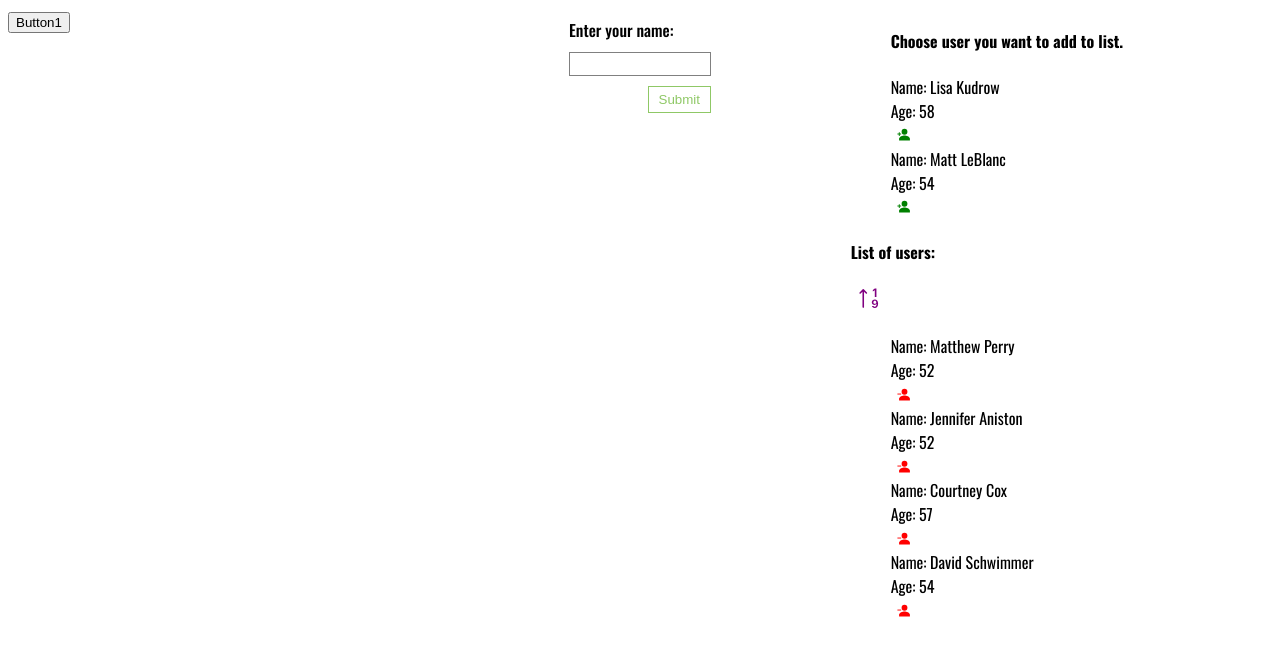
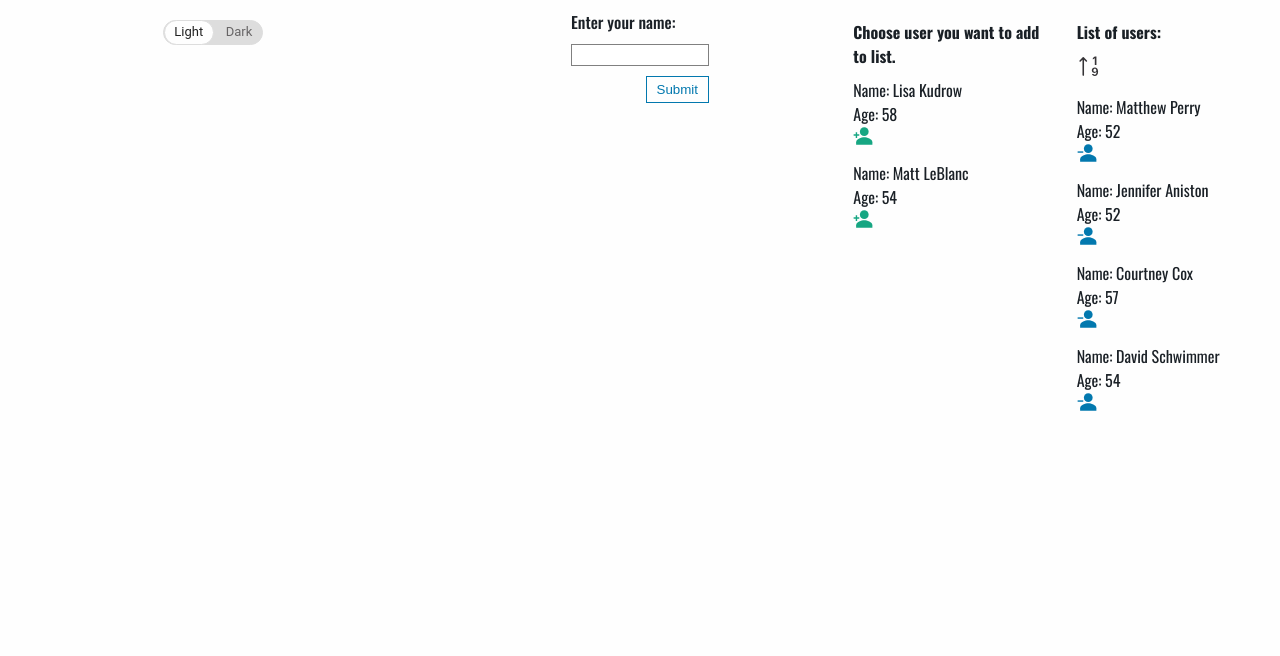
Before and after one commit to JagodaBodnar/Buttons, a React (Create React App) app: page / in a window 1280 px wide. Shown: the top 656 px of the page. Built offline with nearby package versions, Linux system fonts and the light colour scheme.

Commit message:
Toggle theme button added.

```diff
--- a/package.json
+++ b/package.json
@@ -10,6 +10,7 @@
     "react-dom": "^17.0.2",
     "react-icons": "^4.3.1",
     "react-scripts": "4.0.3",
+    "react-spring": "^9.2.6",
     "styled-components": "^5.3.1",
     "web-vitals": "^1.1.2"
   },
--- a/src/App.js
+++ b/src/App.js
@@ -3,6 +3,10 @@ import { StyledApp } from "./AppStyles";
 import Form from "./components/form/Form";
 import Users from "./components/users/Users";
 import { usersList, addUsersList } from "./data/UsersList";
+import { ThemeProvider } from "styled-components";
+import { lightTheme, darkTheme } from "./components/toggleTheme/ToggleStyles";
+import GlobalStyle from "./globalStyles/GlobalStyles";
+import ThemeButton from "./components/toggleTheme/Toggle";
 
 const App = () => {
   const [name, setName] = useState("");
@@ -10,6 +14,23 @@ const App = () => {
   const [users, setUsers] = useState(usersList);
   const [add, setAdd] = useState(addUsersList);
   const [filter, setFilter] = useState("down");
+
+  let themeStoredInLocalStorage = localStorage.getItem("theme");
+  const storeThemeInLocalStorage = (theme) => {
+    localStorage.setItem("theme", theme);
+  };
+  const [theme, setTheme] = useState(
+    themeStoredInLocalStorage ? themeStoredInLocalStorage : "light"
+  );
+  const toggleTheme = () => {
+    if (theme === "light") {
+      setTheme("dark");
+      storeThemeInLocalStorage("dark");
+    } else {
+      setTheme("light");
+      storeThemeInLocalStorage("light");
+    }
+  };
 
   const onFormSubmit = (event) => {
     if (name.trim() === "") {
@@ -65,10 +86,10 @@ const App = () => {
     }
   };
   return (
+    <ThemeProvider theme={theme === "light" ? lightTheme : darkTheme}>
+      <GlobalStyle />
       <StyledApp>
-      <div>
-        <button>Button1</button>
-      </div>
+        <ThemeButton toggleTheme={toggleTheme} theme={theme} />
         <Form
           onFormSubmit={onFormSubmit}
           name={name}
@@ -85,6 +106,7 @@ const App = () => {
           setFilter={setFilter}
         />
       </StyledApp>
+    </ThemeProvider>
   );
 };
 
--- a/src/components/form/FormStyles.js
+++ b/src/components/form/FormStyles.js
@@ -22,15 +22,15 @@ export const StyledInput = styled.input`
 
 export const StyledFormButton = styled.button`
   background-color: transparent;
-  color: #8fc866;
-  border: 1px solid #8fc866;
+  color: ${({ theme }) => theme.blue};
+  border: 1px solid ${({ theme }) => theme.blue};
   outline: none;
   padding: 5px 10px;
   align-self: flex-end;
   cursor: pointer;
   transition: 1s;
   &:hover {
-    box-shadow: inset 6.5em 0 0 0 #8fc866;
+    box-shadow: inset 6.5em 0 0 0 ${({ theme }) => theme.blue};
     color: #fff;
   }
 `;
--- /dev/null
+++ b/src/components/toggleTheme/Toggle.js
@@ -0,0 +1,42 @@
+import React, { useState } from "react";
+import { useSpring, animated } from "react-spring";
+import {
+  StyledButton,
+  StyledDarkButton,
+  StyledLightButton,
+  StyledSpanDark,
+  StyledSpanLight,
+} from "./ToggleStyles";
+
+const ThemeButton = ({ theme, toggleTheme }) => {
+  const anim = useSpring({
+    config: { duration: 500 },
+    opacity: theme === "dark" ? "0" : "1",
+    transform: theme === "dark" ? "translateX(50px)" : "translateX(0px)",
+  });
+  const animDark = useSpring({
+    config: { duration: 500 },
+    opacity: theme === "dark" ? "1" : "0",
+    transform: theme === "dark" ? "translateX(0px)" : "translateX(-50px)",
+  });
+  return (
+    <>
+      <StyledButton
+        onClick={() => {
+          toggleTheme();
+        }}
+      >
+        <StyledSpanLight theme={theme}>Light</StyledSpanLight>
+        <StyledSpanDark theme={theme}>Dark</StyledSpanDark>
+        <animated.div style={anim}>
+          <StyledLightButton></StyledLightButton>
+        </animated.div>
+        <animated.div style={animDark}>
+          <StyledDarkButton></StyledDarkButton>
+        </animated.div>
+      </StyledButton>
+    </>
+  );
+};
+
+export default ThemeButton;
--- /dev/null
+++ b/src/components/toggleTheme/ToggleStyles.js
@@ -0,0 +1,75 @@
+import styled from "styled-components";
+
+export const lightTheme = {
+  body: "#fefefe",
+  text: "#1a2026",
+  blue: "#0278ae",
+  green: "#16a682",
+  gray: "#353336",
+  lightGray: "#ddd",
+};
+
+export const darkTheme = {
+  body: "#363537",
+  text: "#E1DEE2",
+  blue: "#35A8CE",
+  green: "#4bd1b0",
+  gray: "#bebbbf",
+  lightGray: "#ddd",
+};
+
+export const StyledButton = styled.div`
+  margin: 20px auto;
+  background-color: ${({ theme }) => theme.lightGray};
+  width: 100px;
+  height: 25px;
+  border: ${({ theme }) => `1px solid ${theme.lightGray}`};
+  border-radius: 50px;
+  position: relative;
+  outline: none;
+  cursor: pointer;
+`;
+export const StyledLightButton = styled.button`
+  width: 50px;
+  height: 25px;
+  border: none;
+  border-radius: 50px;
+  background-color: ${({ theme }) => theme.body};
+  position: absolute;
+  left: 0;
+  top: -1px;
+  cursor: pointer;
+  outline: none;
+  border: ${({ theme }) => `1px solid ${theme.lightGray}`};
+`;
+export const StyledDarkButton = styled.button`
+  width: 50px;
+  height: 25px;
+  border: none;
+  border-radius: 50px;
+  background-color: #363537;
+  position: absolute;
+  right: 0;
+  top: -1px;
+  cursor: pointer;
+  border: ${({ theme }) => `1px solid ${theme.lightGray}`};
+  outline: none;
+`;
+export const StyledSpanLight = styled.span`
+  position: absolute;
+  left: 10px;
+  top: 3px;
+  color: ${({ theme }) => (theme === "light" ? "#222222" : "#676566")};
+  z-index: 1;
+  font-size: 13px;
+  font-family: "Roboto", "Helvetica", "Arial", "sans-serif";
+`;
+export const StyledSpanDark = styled.span`
+  position: absolute;
+  font-size: 13px;
+  right: 10px;
+  top: 3px;
+  color: ${({ theme }) => (theme === "light" ? "#676566" : "#fefefe")};
+  z-index: 1;
+  font-family: "Roboto", "Helvetica", "Arial", "sans-serif";
+`;
--- a/src/components/users/Users.js
+++ b/src/components/users/Users.js
@@ -1,6 +1,10 @@
 import { IoPersonRemoveSharp, IoPersonAddSharp } from "react-icons/io5";
 import { BsSortNumericDown, BsSortNumericUp } from "react-icons/bs";
-import { StyledUserButton, StyledListContainer } from "./UsersStyles";
+import {
+  StyledUserButton,
+  StyledList,
+  StyledUserListContainer,
+} from "./UsersStyles";
 
 const Users = ({
   users,
@@ -12,8 +16,8 @@ const Users = ({
   setFilter,
 }) => {
   return (
-    <div>
-      <StyledListContainer>
+    <StyledUserListContainer>
+      <StyledList>
         {addUsers.length !== 0 && <h4>Choose user you want to add to list.</h4>}
         {addUsers.map((user) => {
           return (
@@ -28,7 +32,8 @@ const Users = ({
             </li>
           );
         })}
-      </StyledListContainer>
+      </StyledList>
+      <StyledList>
         <h4>List of users:</h4>
         <StyledUserButton
           filtering
@@ -40,7 +45,7 @@ const Users = ({
         >
           {filter === "up" ? <BsSortNumericDown /> : <BsSortNumericUp />}
         </StyledUserButton>
-      <StyledListContainer>
+
         {users.map((user) => {
           return (
             <li key={user.id}>
@@ -54,8 +59,8 @@ const Users = ({
             </li>
           );
         })}
-      </StyledListContainer>
-    </div>
+      </StyledList>
+    </StyledUserListContainer>
   );
 };
 export default Users;
--- a/src/components/users/UsersStyles.js
+++ b/src/components/users/UsersStyles.js
@@ -1,27 +1,38 @@
 import styled, { css } from "styled-components";
 
-export const StyledListContainer = styled.ul`
+export const StyledUserListContainer = styled.div`
+  margin-top: 20px;
+  display: grid;
+  grid-template-columns: repeat(2, 1fr);
+  grid-column-gap: 20px;
+`;
+
+export const StyledList = styled.ul`
   list-style: none;
+  & > * {
+    margin-bottom: 10px;
+  }
 `;
 
 export const StyledUserButton = styled.button`
   cursor: pointer;
   background-color: transparent;
   border: none;
+  font-size: 20px;
   ${({ add }) =>
     add &&
     css`
-      color: green;
+      color: ${({ theme }) => theme.green};
     `}
   ${({ remove }) =>
     remove &&
     css`
-      color: red;
+      color: ${({ theme }) => theme.blue};
     `}
     ${({ filtering }) =>
     filtering &&
     css`
-      color: purple;
+      color: ${({ theme }) => theme.gray};
       font-size: 25px;
     `}
 `;
--- /dev/null
+++ b/src/globalStyles/GlobalStyles.js
@@ -0,0 +1,17 @@
+import { createGlobalStyle } from "styled-components";
+
+const GlobalStyle = createGlobalStyle`
+*,*::before,*::after {
+    margin: 0;
+    padding: 0;
+    box-sizing: border-box;
+}
+  body {
+    background: ${({ theme }) => theme.body};
+    color: ${({ theme }) => theme.text};
+    font-family: 'Catamaran', 'Helvetica', 'Arial', 'sans-serif';
+    transition: all 0.25s linear;
+  }
+`;
+
+export default GlobalStyle;
```
Also changed, not shown: 1 other file (tests, documents, lock files or other folders). Lines whose indentation alone changed are shown as unchanged.
